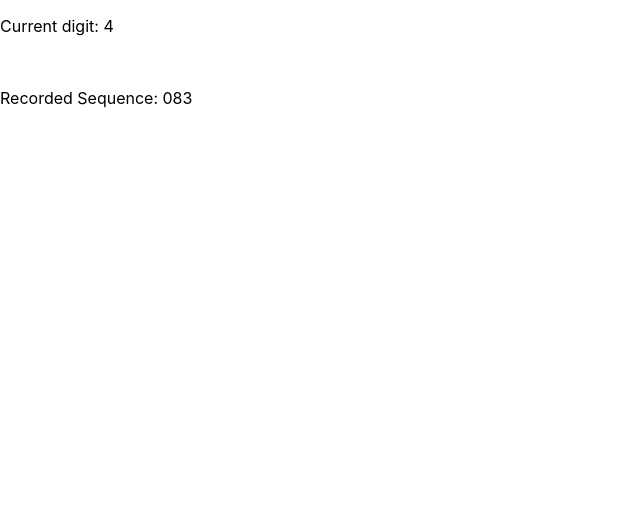
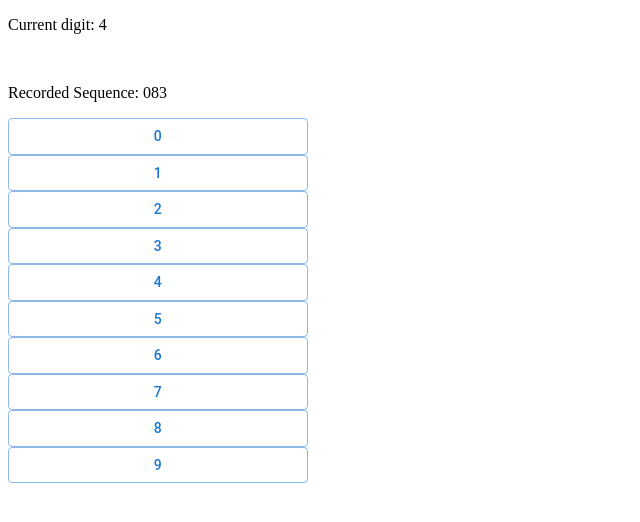
Before and after one commit to jnolan97/BrainGamesReact, a React (Create React App) app: page / in a window 1280 px wide. Shown: the top 522 px of the page, without its empty margins (0-640 px from the left). Built offline with nearby package versions, Linux system fonts and the light colour scheme.

Commit message:
Saving progress on styling the panel buttons

```diff
--- a/package.json
+++ b/package.json
@@ -3,12 +3,16 @@
   "version": "0.1.0",
   "private": true,
   "dependencies": {
+    "@emotion/react": "^11.9.0",
+    "@emotion/styled": "^11.8.1",
+    "@mui/material": "^5.8.2",
     "@testing-library/jest-dom": "^5.16.4",
     "@testing-library/react": "^13.3.0",
     "@testing-library/user-event": "^13.5.0",
     "react": "^18.1.0",
     "react-dom": "^18.1.0",
     "react-scripts": "5.0.1",
+    "styled-components": "^5.3.5",
     "web-vitals": "^2.1.4"
   },
   "scripts": {
--- a/src/App.css
+++ /dev/null
@@ -1,38 +0,0 @@
-.App {
-  text-align: center;
-}
-
-.App-logo {
-  height: 40vmin;
-  pointer-events: none;
-}
-
-@media (prefers-reduced-motion: no-preference) {
-  .App-logo {
-    animation: App-logo-spin infinite 20s linear;
-  }
-}
-
-.App-header {
-  background-color: #282c34;
-  min-height: 100vh;
-  display: flex;
-  flex-direction: column;
-  align-items: center;
-  justify-content: center;
-  font-size: calc(10px + 2vmin);
-  color: white;
-}
-
-.App-link {
-  color: #61dafb;
-}
-
-@keyframes App-logo-spin {
-  from {
-    transform: rotate(0deg);
-  }
-  to {
-    transform: rotate(360deg);
-  }
-}
--- a/src/App.js
+++ b/src/App.js
@@ -1,5 +1,4 @@
-import logo from './logo.svg';
-import './App.css';
+
 
 function App() {
   return (
--- a/src/digitspan/DigitSpan.jsx
+++ b/src/digitspan/DigitSpan.jsx
@@ -1,7 +1,8 @@
 import { useEffect, useState } from 'react';
-
+import '../styles/main.css';
+import Panel from './components/Panel';
 /**
- * Current code for generate random sequence.
+ * Current code for generate random sequence
  * TODO: Push down to Sequence. Generate while at certain level. Wire in panel buttons.
  */
 function DigitSpan() {
@@ -25,6 +26,7 @@ function DigitSpan() {
       <p>Current digit: {digit}</p>
       <br></br>
       <p>Recorded Sequence: {recorded}</p>
+      <Panel />
     </div>
   );
 }
--- a/src/digitspan/components/Panel.jsx
+++ b/src/digitspan/components/Panel.jsx
@@ -0,0 +1,38 @@
+import React from 'react';
+import Button from '@mui/material/Button';
+import styled from 'styled-components';
+
+export default function Panel() {
+  //   const Button = styled.Button`
+  //   && {
+  //   border-radius: "50%";
+  //   height: 90;
+  //   width: 90;
+  //   display: inline;
+  //   }
+  // `;
+
+  //   const Container = styled.div`
+  //   text-align: center;
+  // `
+
+  const panel_array = [0, 1, 2, 3, 4, 5, 6, 7, 8, 9];
+  return (
+    <div>
+      {panel_array.map(btn => (
+        <div className='button-group'>
+          <Button variant="outlined" color="primary"
+            sx={{
+              width: 300,
+              '& .MuiButton-root': {
+                borderRadius: '50%',
+                display: "inline-block"
+              },
+            }}>
+            {btn}
+          </Button>
+        </div>
+      ))}
+    </div>
+  )
+}
--- a/src/index.js
+++ b/src/index.js
@@ -1,7 +1,5 @@
 import React from 'react';
 import ReactDOM from 'react-dom/client';
-import './index.css';
-import App from './App';
 import reportWebVitals from './reportWebVitals';
 import DigitSpan from './digitspan/DigitSpan';
 const root = ReactDOM.createRoot(document.getElementById('root'));
--- /dev/null
+++ b/src/styles/main.css
@@ -0,0 +1,5 @@
+.button-group {
+  display: grid;
+  grid-template-columns: 1fr 1fr;
+  grid-gap: 20px;
+}
```
Also changed, not shown: 1 other file (tests, documents, lock files or other folders).
